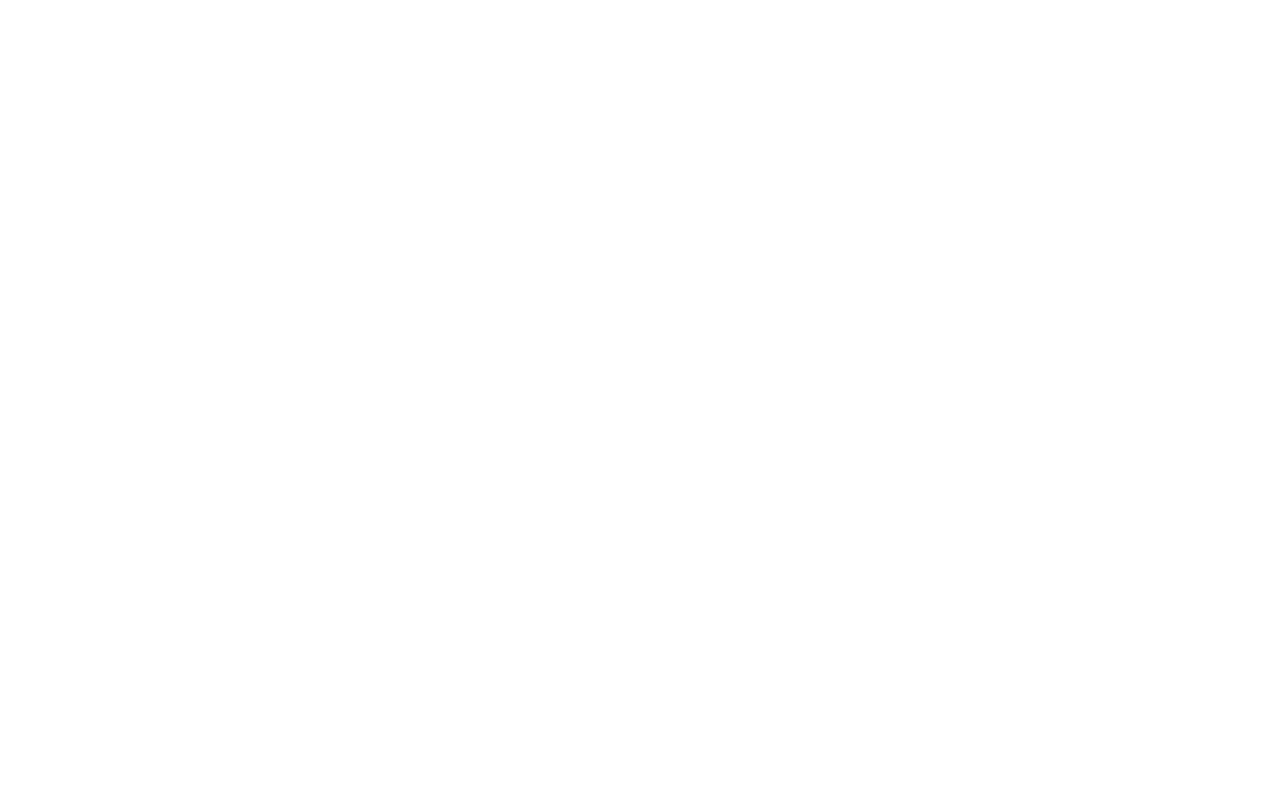
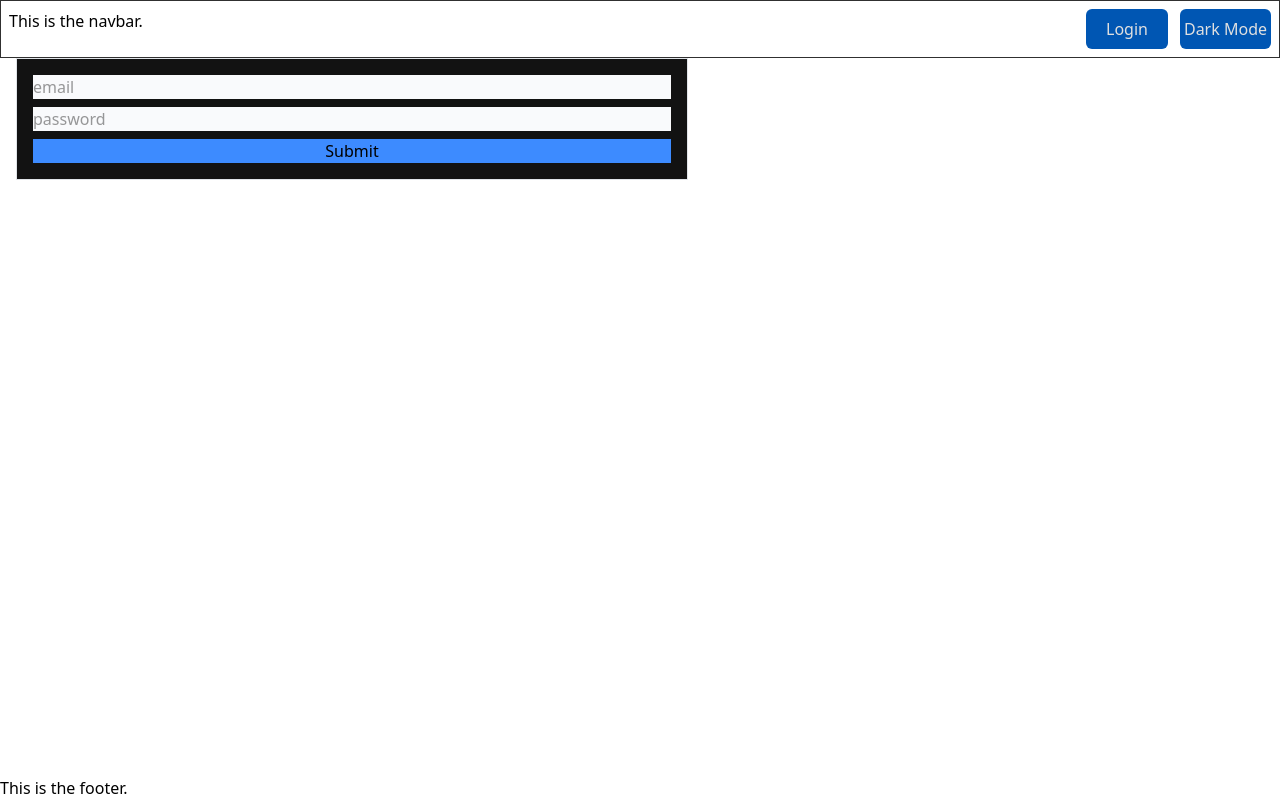
Before and after one commit to ealvara6/blog-post, a React (Vite) app in the folder frontend/: page /login in a window 1280 px wide. Before the commit this address had no page. Built offline with nearby package versions, Linux system fonts and the light colour scheme.

Commit message:
Add Login Logout functionality

```diff
--- a/frontend/package.json
+++ b/frontend/package.json
@@ -12,6 +12,7 @@
   "dependencies": {
     "@tailwindcss/vite": "^4.0.12",
     "axios": "^1.8.2",
+    "jwt-decode": "^4.0.0",
     "react": "^19.0.0",
     "react-dom": "^19.0.0",
     "react-router-dom": "^7.3.0",
--- /dev/null
+++ b/frontend/src/api/axios.ts
@@ -0,0 +1,23 @@
+import axios from 'axios'
+
+const LOCAL_STORAGE_KEY = 'access_token'
+
+const api = axios.create({
+  baseURL: 'http://localhost:5000/api',
+  headers: {
+    'Content-Type': 'application/json',
+  },
+})
+
+api.interceptors.request.use(
+  (config) => {
+    const token = localStorage.getItem(LOCAL_STORAGE_KEY)
+    if (token) {
+      config.headers.Authorization = `Bearer ${token}`
+    }
+    return config
+  },
+  (error) => Promise.reject(error),
+)
+
+export default api
--- /dev/null
+++ b/frontend/src/components/AuthButtons.tsx
@@ -0,0 +1,33 @@
+import { useNavigate } from 'react-router-dom'
+import { useAuth } from '../context/AuthProvider/useAuth'
+
+export const Login = () => {
+  const navigate = useNavigate()
+  return (
+    <button
+      onClick={() => navigate('/login')}
+      className="bg-primary-light dark:bg-primary-dark text-text-dark w-auto cursor-pointer rounded-md p-2 px-5"
+    >
+      Login
+    </button>
+  )
+}
+
+export const Logout = () => {
+  const navigate = useNavigate()
+  const { logout } = useAuth()
+
+  const handleLogout = () => {
+    logout()
+    navigate('/')
+  }
+
+  return (
+    <button
+      onClick={() => handleLogout()}
+      className="bg-primary-light dark:bg-primary-dark text-text-dark w-auto cursor-pointer rounded-md p-2 px-5"
+    >
+      Logout
+    </button>
+  )
+}
--- /dev/null
+++ b/frontend/src/components/Login.tsx
@@ -0,0 +1,54 @@
+import React, { useState } from 'react'
+import { useAuth } from '../context/AuthProvider/useAuth'
+import { useNavigate } from 'react-router-dom'
+
+const Login = () => {
+  const [email, setEmail] = useState('')
+  const [password, setPassword] = useState('')
+  const { login } = useAuth()
+  const navigate = useNavigate()
+
+  const onEmailChange = (value: string) => {
+    setEmail(value)
+  }
+
+  const onPasswordChange = (value: string) => {
+    setPassword(value)
+  }
+
+  const handleSubmit = (event: React.FormEvent) => {
+    event.preventDefault()
+    login(email, password)
+
+    navigate('/')
+  }
+
+  return (
+    <form
+      onSubmit={handleSubmit}
+      className="border-border-light bg-background-dark flex size-fit w-2xl flex-col gap-2 border p-4"
+    >
+      <input
+        type="text"
+        className="bg-background-light text-text-light"
+        name="email"
+        id="email"
+        placeholder="email"
+        onChange={(e) => onEmailChange(e.target.value)}
+      />
+      <input
+        type="password"
+        className="bg-background-light text-text-light"
+        name="password"
+        id="password"
+        placeholder="password"
+        onChange={(e) => onPasswordChange(e.target.value)}
+      />
+      <button className="bg-primary-dark" type="submit">
+        Submit
+      </button>
+    </form>
+  )
+}
+
+export default Login
--- a/frontend/src/components/Navbar.tsx
+++ b/frontend/src/components/Navbar.tsx
@@ -1,10 +1,23 @@
+import { useAuth } from '../context/AuthProvider/useAuth'
 import ThemeButton from './ThemeButton/ThemeButton'
+import { Login, Logout } from './AuthButtons'
 
 const Navbar = () => {
+  const { authUser } = useAuth()
   return (
     <nav className="border-border-dark flex border border-solid p-2">
       <div className="grow">This is the navbar.</div>
-      <ThemeButton />
+      <div className="flex gap-3">
+        {authUser ? (
+          <>
+            <div>Hello {authUser.username}</div>
+            <Logout />
+          </>
+        ) : (
+          <Login />
+        )}
+        <ThemeButton />
+      </div>
     </nav>
   )
 }
--- /dev/null
+++ b/frontend/src/context/AuthProvider/AuthContext.tsx
@@ -0,0 +1,18 @@
+import { createContext } from 'react'
+
+export type User = {
+  id: number
+  username: string
+  email: string
+  password: string
+  createdAt: Date
+  blogAuth: boolean
+} | null
+
+interface AuthContextType {
+  authUser: User | null
+  login: (email: string, password: string) => Promise<void>
+  logout: () => void
+}
+
+export const AuthContext = createContext<AuthContextType | null>(null)
--- /dev/null
+++ b/frontend/src/context/AuthProvider/AuthProvider.tsx
@@ -0,0 +1,52 @@
+import React, { useCallback, useEffect, useState } from 'react'
+import { AuthContext } from './AuthContext'
+import { User } from './AuthContext'
+import api from '../../api/axios'
+import { jwtDecode } from 'jwt-decode'
+
+const LOCAL_STORAGE_KEY = 'user'
+
+export const AuthProvider = ({ children }: { children: React.ReactNode }) => {
+  const [authUser, setAuthUser] = useState<User | null>(null)
+  const [loading, setLoading] = useState(true)
+
+  const logout = useCallback(() => {
+    localStorage.removeItem('token')
+    localStorage.removeItem(LOCAL_STORAGE_KEY)
+    setAuthUser(null)
+  }, [])
+
+  useEffect(() => {
+    const storedUser = localStorage.getItem(LOCAL_STORAGE_KEY)
+    const token = localStorage.getItem('token')
+    if (token && storedUser) {
+      const decoded: { exp: number } = jwtDecode(token)
+      if (decoded.exp * 1000 > Date.now()) {
+        setAuthUser(JSON.parse(storedUser))
+      } else {
+        logout()
+      }
+    }
+    setLoading(false)
+  }, [logout])
+
+  const login = useCallback(async (email: string, password: string) => {
+    const response = await api.post('/auth/login', { email, password })
+    if (!response.data.error) {
+      localStorage.setItem('token', response.data.token)
+      localStorage.setItem(
+        LOCAL_STORAGE_KEY,
+        JSON.stringify(response.data.user),
+      )
+      setAuthUser(response.data.user)
+    }
+  }, [])
+
+  if (loading) return null
+
+  return (
+    <AuthContext.Provider value={{ authUser, login, logout }}>
+      {children}
+    </AuthContext.Provider>
+  )
+}
--- /dev/null
+++ b/frontend/src/context/AuthProvider/useAuth.tsx
@@ -0,0 +1,10 @@
+import { useContext } from 'react'
+import { AuthContext } from './AuthContext'
+
+export const useAuth = () => {
+  const context = useContext(AuthContext)
+  if (!context) {
+    throw new Error('useAtuh must be used within an AuthProvider')
+  }
+  return context
+}
--- a/frontend/src/routes/AppRoutes.tsx
+++ b/frontend/src/routes/AppRoutes.tsx
@@ -2,18 +2,25 @@
 import MainLayout from '../layouts/MainLayout'
 import Home from '../pages/Home'
 import { ThemeProvider } from '../context/ThemeProvider/ThemeProvider'
+import { AuthProvider } from '../context/AuthProvider/AuthProvider'
+import Profile from '../components/Profile/Profile'
+import Login from '../components/Login'
 
 const AppRoutes = () => {
   return (
+    <AuthProvider>
       <ThemeProvider>
         <Router>
           <Routes>
             <Route element={<MainLayout />}>
-            <Route path="/" element={<Home />}></Route>
+              <Route path="/" element={<Home />} />
+              <Route path="/profile" element={<Profile />} />
+              <Route path="/login" element={<Login />} />
             </Route>
           </Routes>
         </Router>
       </ThemeProvider>
+    </AuthProvider>
   )
 }
 
```
Also changed, not shown: frontend/src/components/Logout.tsx (added), 1 other file (tests, documents, lock files or other folders). Lines whose indentation alone changed are shown as unchanged.
